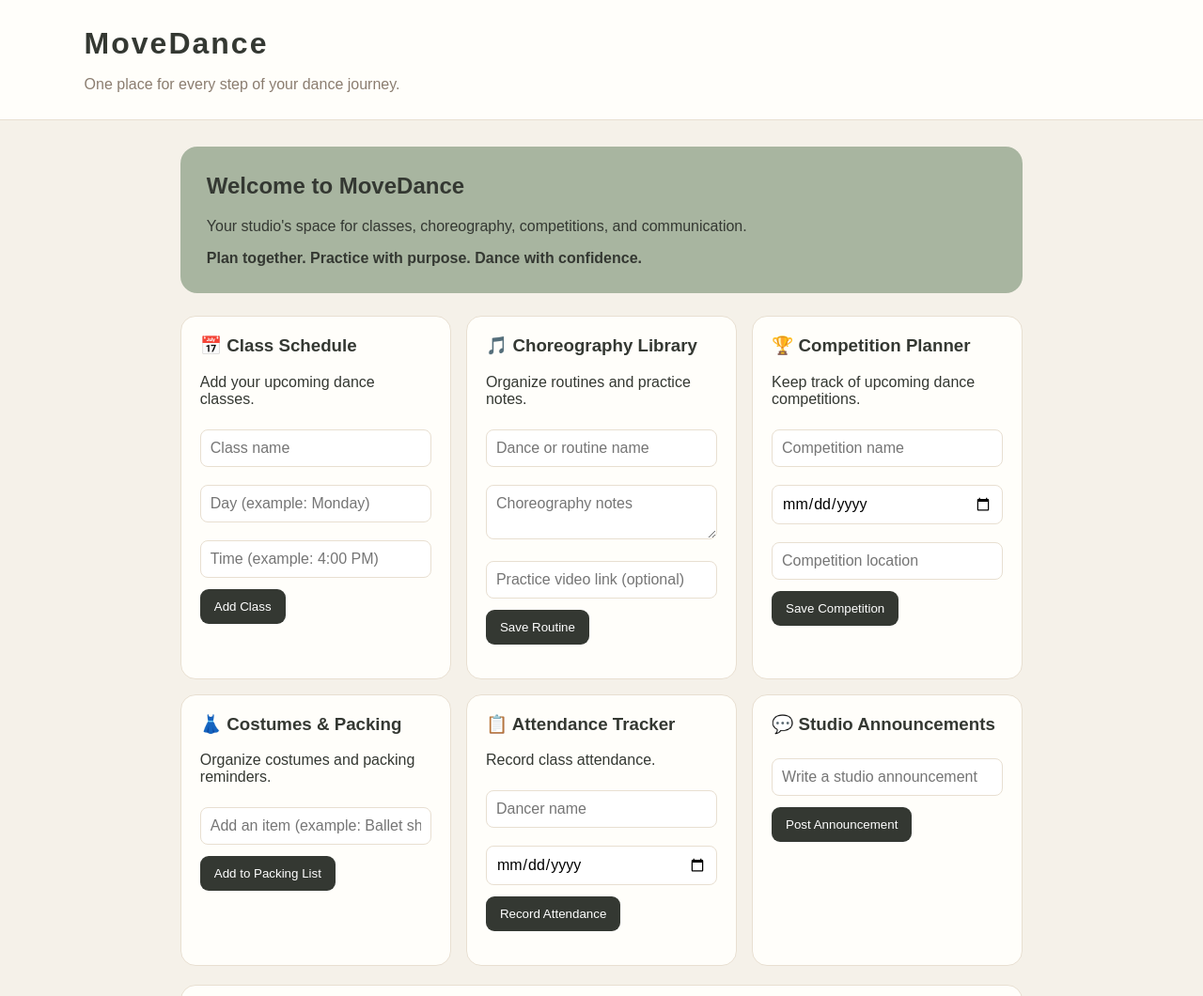
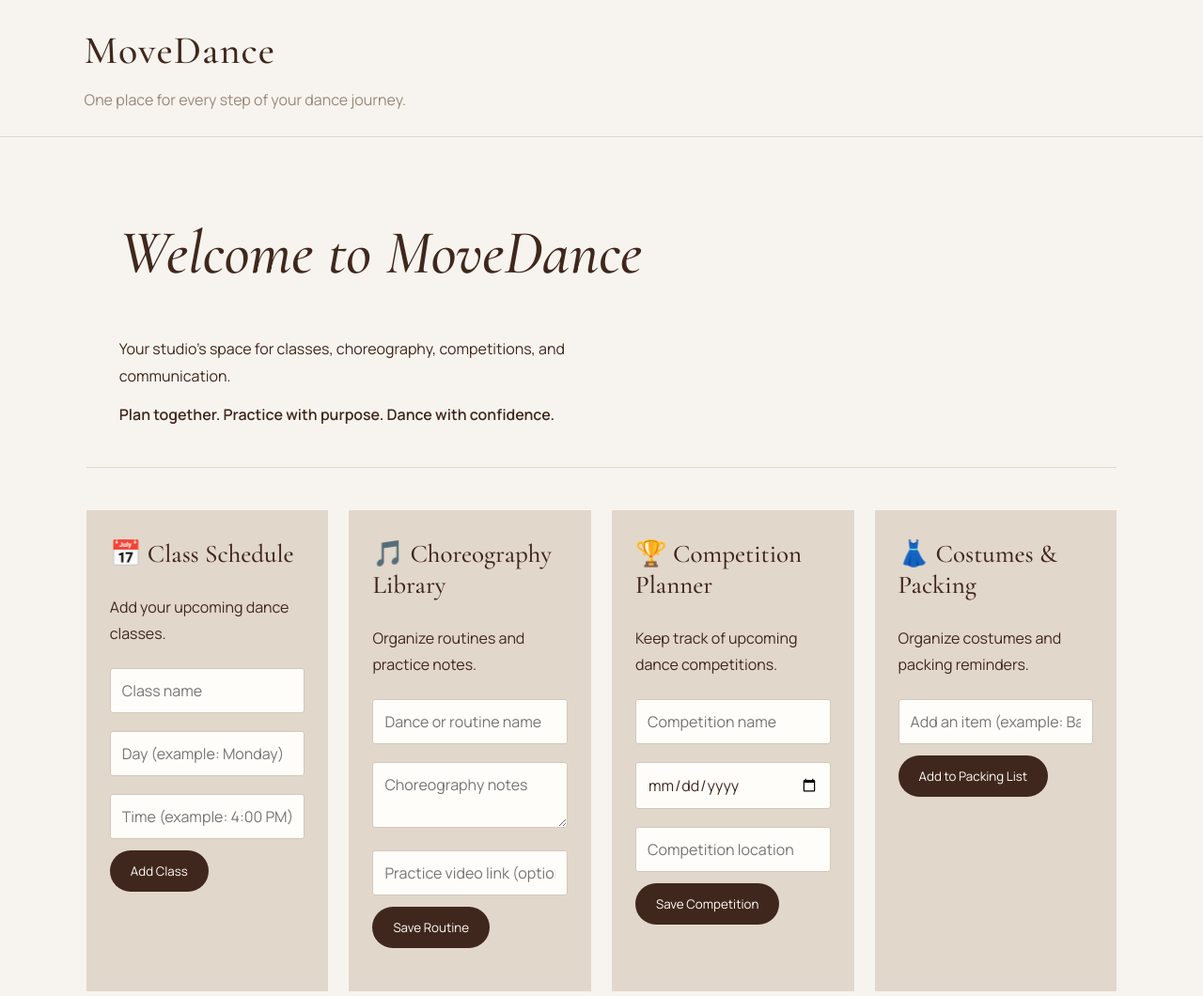
Before and after one commit to gheyward910-alt/MoveDance, a plain HTML site: page index.html in a window 1280 px wide. Shown: the top 1060 px of the page at 94% size. Drawn offline with nearby package versions, Linux system fonts and the light colour scheme.

Commit message:
Update index.html

```diff
--- a/index.html
+++ b/index.html
@@ -7,73 +7,163 @@
   <meta name="theme-color" content="#f5f1e9">
   <link rel="manifest" href="manifest.json">
   <title>MoveDance | Studio Hub</title>
+
 <style>
+  @import url('https://fonts.googleapis.com/css2?family=Cormorant+Garamond:ital,wght@0,400;0,500;0,600;1,400;1,500&family=Manrope:wght@400;500;600&display=swap');
+
   :root {
-      --ivory: #f5f1e9;
-      --beige: #e8dfd1;
-      --sage: #a8b5a0;
-      --taupe: #8b7d70;
-      --charcoal: #343832;
-      --white: #fffefa;
+    --ivory: #f7f4ef;
+    --beige: #e2d7cb;
+    --sage: #b9b6a8;
+    --taupe: #9a8879;
+    --charcoal: #40271d;
+    --white: #fffdf9;
   }
-    * { box-sizing: border-box; }
+
+  * {
+    box-sizing: border-box;
+  }
+
   body {
     margin: 0;
-      font-family: Arial, sans-serif;
+    font-family: 'Manrope', Arial, sans-serif;
     background: var(--ivory);
     color: var(--charcoal);
   }
+
   header {
     padding: 28px 7%;
-      background: var(--white);
+    background: var(--ivory);
     border-bottom: 1px solid var(--beige);
   }
-    h1 { margin: 0; letter-spacing: 2px; }
-    header p { color: var(--taupe); margin-bottom: 0; }
-    main { max-width: 1050px; margin: auto; padding: 28px 6%; }
+
+  h1, h2, h3 {
+    font-family: 'Cormorant Garamond', Georgia, serif;
+    font-weight: 500;
+    color: var(--charcoal);
+  }
+
+  h1 {
+    margin: 0;
+    font-size: 42px;
+    letter-spacing: 1px;
+  }
+
+  header p {
+    color: var(--taupe);
+    margin-bottom: 0;
+  }
+
+  main {
+    max-width: 1250px;
+    margin: auto;
+    padding: 45px 6%;
+  }
+
   .welcome {
-      background: var(--sage);
-      padding: 28px;
-      border-radius: 18px;
-      margin-bottom: 24px;
+    background: var(--ivory);
+    padding: 45px 35px;
+    border-radius: 0;
+    border-bottom: 1px solid var(--beige);
+    margin-bottom: 45px;
   }
-    .welcome h2 { margin-top: 0; }
+
+  .welcome h2 {
+    font-size: clamp(38px, 6vw, 66px);
+    line-height: 1;
+    margin-top: 0;
+    font-style: italic;
+  }
+
+  .welcome p {
+    max-width: 520px;
+    line-height: 1.8;
+  }
+
   .grid {
     display: grid;
-      grid-template-columns: repeat(auto-fit, minmax(220px, 1fr));
-      gap: 16px;
+    grid-template-columns: repeat(auto-fit, minmax(240px, 1fr));
+    gap: 22px;
   }
+
   .card {
-      background: var(--white);
-      border: 1px solid var(--beige);
-      border-radius: 16px;
-      padding: 20px;
+    background: var(--beige);
+    border: none;
+    border-radius: 0;
+    padding: 30px 25px;
+    transition: transform .2s ease;
   }
-    .card h3 { margin-top: 0; }
+
+  .card:hover {
+    transform: translateY(-4px);
+  }
+
+  .card h3 {
+    font-size: 27px;
+    margin-top: 0;
+  }
+
+  .card p {
+    line-height: 1.7;
+  }
+
   button {
     background: var(--charcoal);
-      color: white;
-      border: 0;
-      border-radius: 9px;
-      padding: 11px 15px;
+    color: var(--white);
+    border: none;
+    border-radius: 30px;
+    padding: 13px 22px;
+    font-family: inherit;
     cursor: pointer;
+    transition: opacity .2s ease;
   }
-    button:hover { opacity: .85; }
+
+  button:hover {
+    opacity: .8;
+  }
+
   input, textarea {
     width: 100%;
-      padding: 10px;
+    padding: 12px;
     margin: 7px 0 12px;
-      border: 1px solid var(--beige);
-      border-radius: 8px;
+    border: 1px solid #d4c7b9;
+    border-radius: 3px;
+    background: var(--white);
+    color: var(--charcoal);
     font: inherit;
   }
-    #noteList { padding-left: 20px; }
+
+  input:focus, textarea:focus {
+    outline: 1px solid var(--taupe);
+  }
+
+  ul {
+    padding-left: 20px;
+    line-height: 1.9;
+  }
+
   footer {
     text-align: center;
-      padding: 25px;
+    padding: 35px;
     color: var(--taupe);
+    border-top: 1px solid var(--beige);
+  }
+
+  @media (max-width: 600px) {
+    main {
+      padding: 25px 5%;
+    }
+
+    .welcome {
+      padding: 30px 10px;
+    }
+
+    h1 {
+      font-size: 34px;
+    }
   }
 </style>
+
 </head>
 <body>
   <header>
```
Lines whose indentation alone changed are shown as unchanged.
